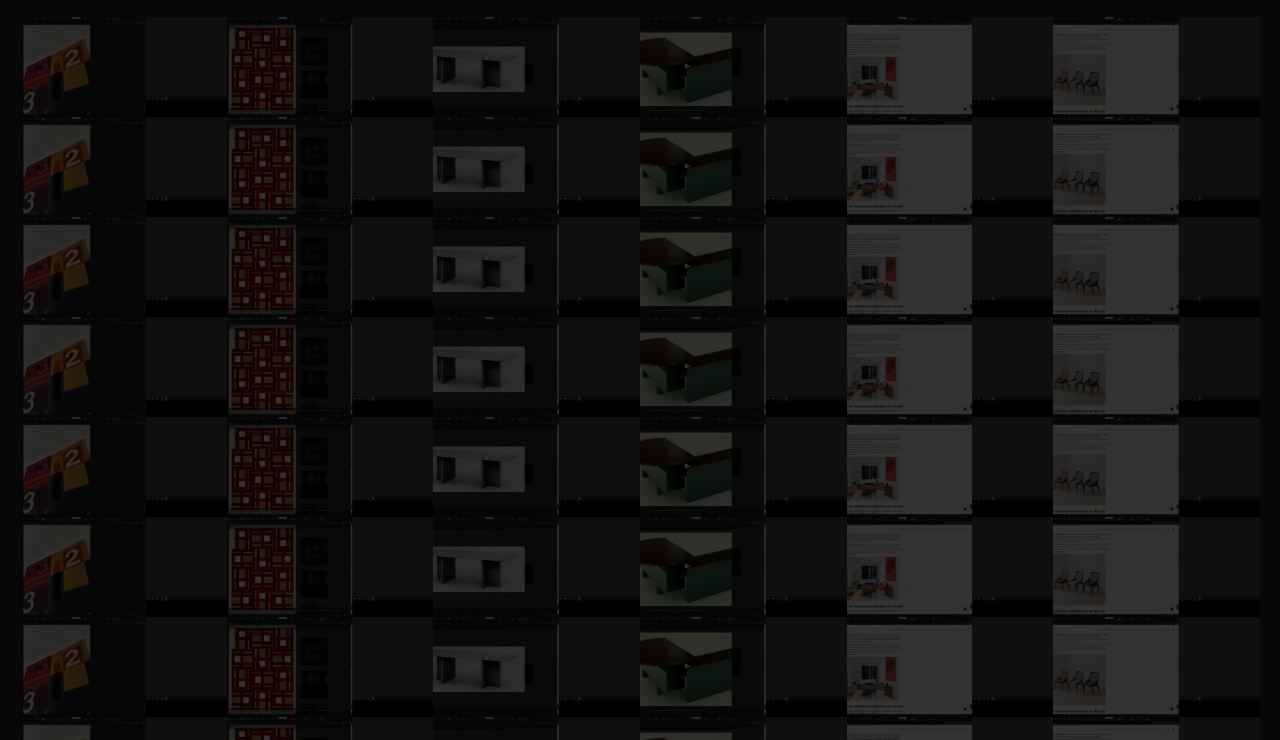
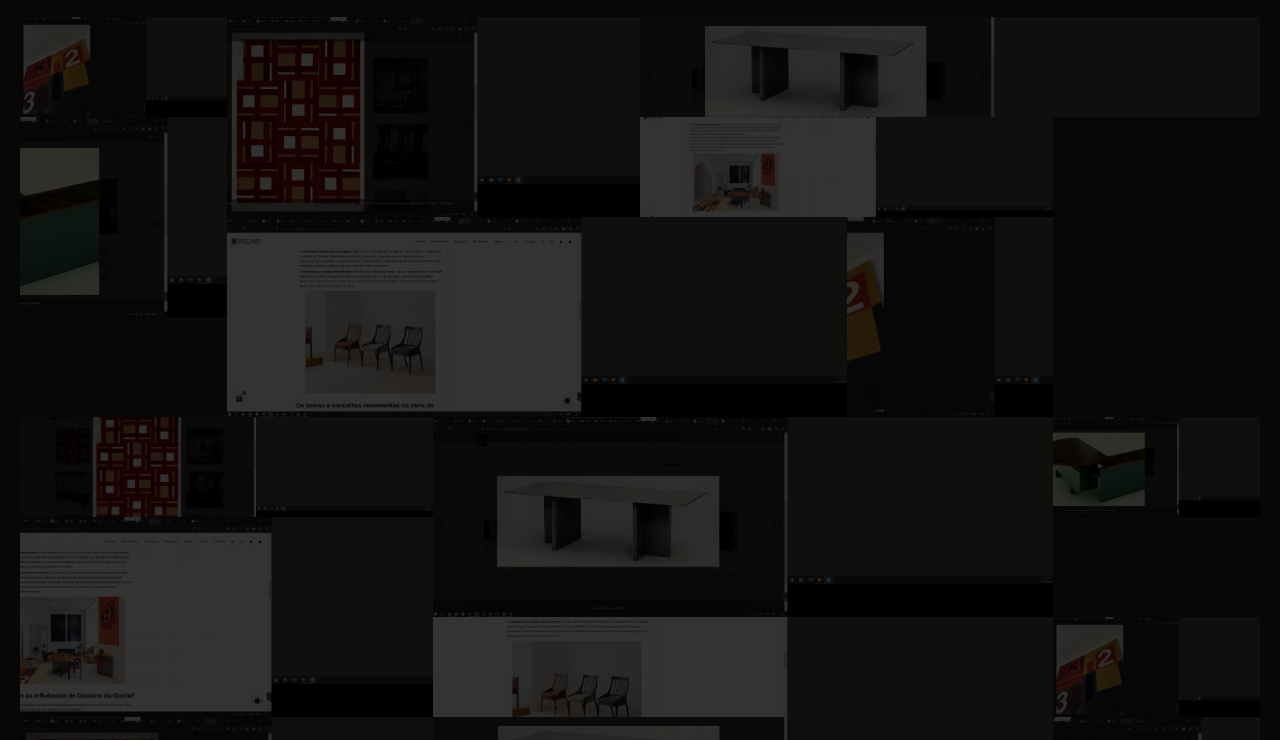
Before and after one commit to marioantoniomoreira/designfolio, a plain HTML site: page index.html in a window 1280 px wide. Shown: the part 60-800 px from the top of the page. Drawn offline with Linux system fonts and the light colour scheme.

Commit message:
Update index.html

```diff
--- a/index.html
+++ b/index.html
@@ -42,6 +42,12 @@
         .gallery-item:hover img {
             transform: scale(1.1);
         }
+        .gallery-item:nth-child(1) { grid-column: span 2; grid-row: span 2; }
+        .gallery-item:nth-child(2) { grid-column: span 1; grid-row: span 3; }
+        .gallery-item:nth-child(3) { grid-column: span 2; grid-row: span 1; }
+        .gallery-item:nth-child(4) { grid-column: span 1; grid-row: span 2; }
+        .gallery-item:nth-child(5) { grid-column: span 3; grid-row: span 2; }
+        .gallery-item:nth-child(6) { grid-column: span 1; grid-row: span 1; }
         .modal {
             display: none;
             position: fixed;
@@ -66,7 +72,7 @@
     <h1>Meu Portfólio</h1>
     <div class="gallery">
 
-        <!-- Repeating images 10 times -->
+        <!-- Repeating images 10 times with Mondrian-style layout -->
         <script>
             const images = [
                 "Captura de Ecrã (20).png",
@@ -81,7 +87,7 @@
             for (let i = 0; i < 10; i++) {
                 images.forEach((image, index) => {
                     galleryHTML += `
-                        <div class="gallery-item" onclick="openModal('${image}')">
+                        <div class="gallery-item" style="grid-column: span ${1 + (index % 3)}; grid-row: span ${1 + ((index + i) % 2)};" onclick="openModal('${image}')">
                             <img src="${image}" alt="Trabalho ${index + 1}">
                         </div>
                     `;
```
